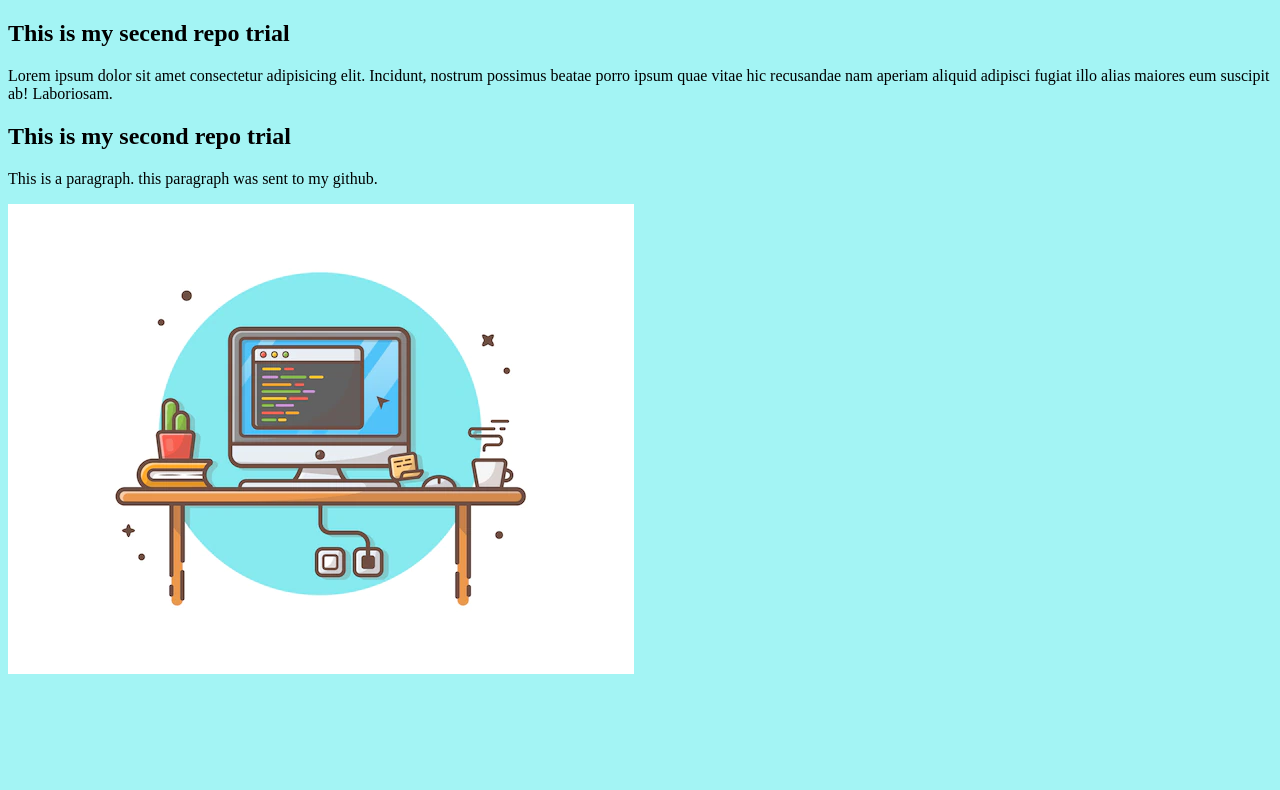
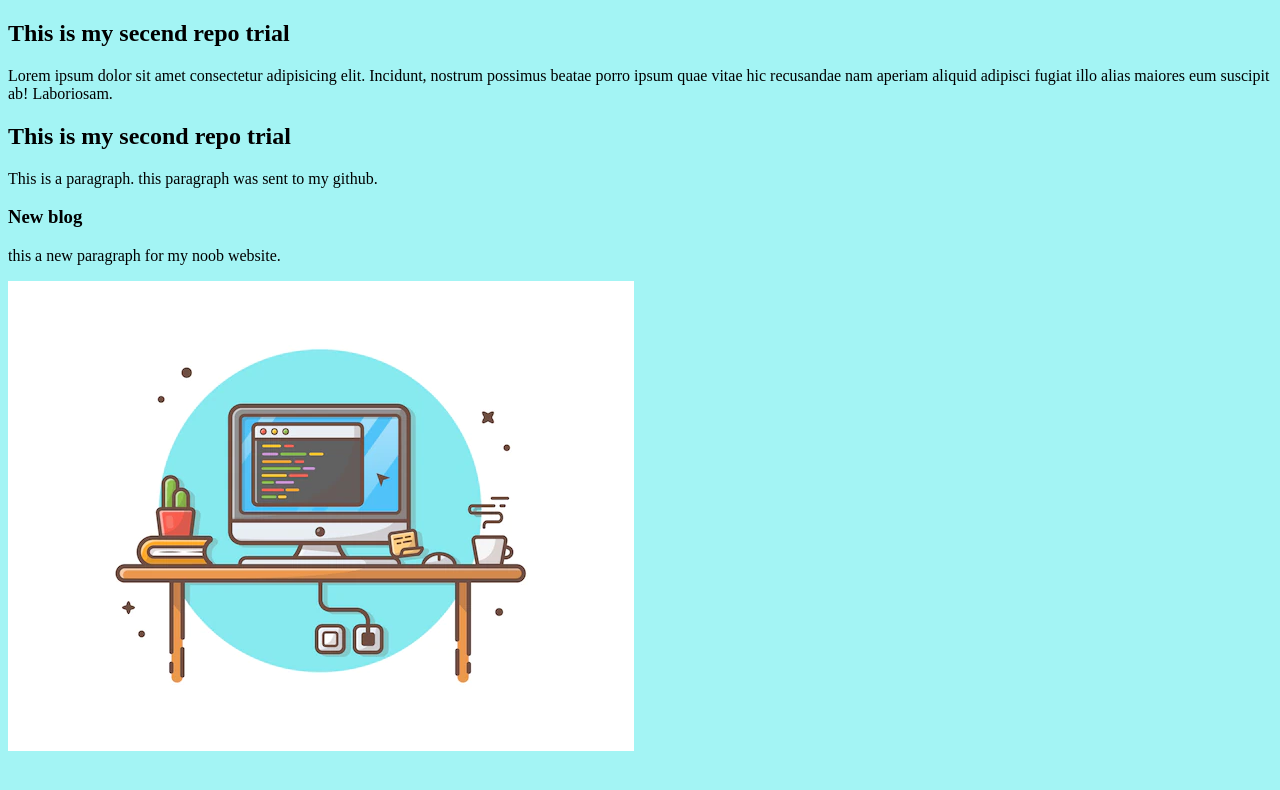
Before and after one commit to actallysadiq/sec-repo, a plain HTML site: page index.html in a window 1280 px wide. Drawn offline with Linux system fonts and the light colour scheme.

Commit message:
new blog added

```diff
--- a/index.html
+++ b/index.html
@@ -11,6 +11,10 @@
     Lorem ipsum dolor sit amet consectetur adipisicing elit. Incidunt, nostrum possimus beatae porro ipsum quae vitae hic recusandae nam aperiam aliquid adipisci fugiat illo alias maiores eum suscipit ab! Laboriosam.
 <h2>This is my second repo trial</h2>
 <p>This is a paragraph. this paragraph was sent to my github.</p>
+<div>
+    <h3>New blog</h3>
+    <p>this a new paragraph for my noob website.</p>
+</div>
 <img src="coding img.jpg" alt="">
 </body>
 </html>
```
